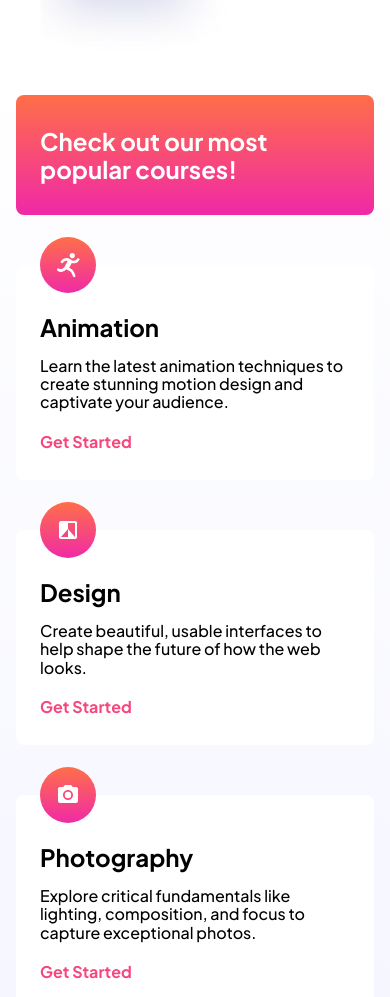
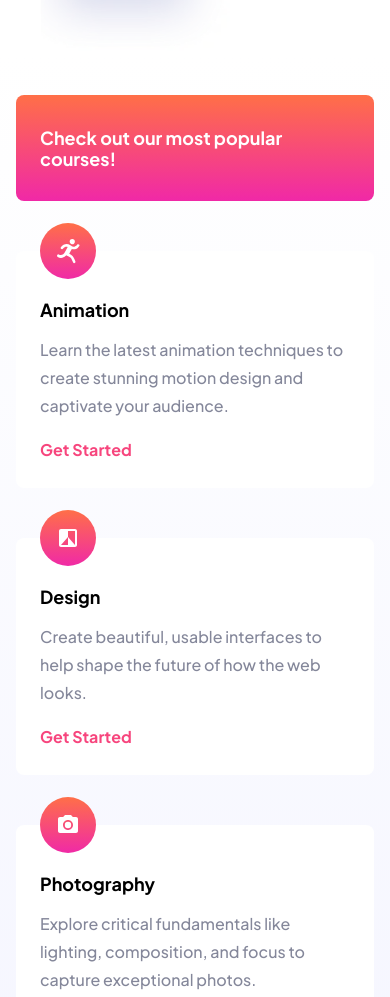
Before and after one commit to pietyr/skilled-elearning-landing-page, a website: page index.html in a window 390 px wide. Shown: the part 720-1717 px from the top of the page. Drawn offline with Linux system fonts and the light colour scheme.

Commit message:
feat: change typography for mobile

```diff
--- a/scss/components/_card.scss
+++ b/scss/components/_card.scss
@@ -8,7 +8,7 @@
 
   &__header {
     font-weight: map.get(font.$font-weights, 'body-s');
-    font-size: map.get(font.$font-sizes, 'heading-s');
+    font-size: map.get(font.$font-sizes, 'body-m');
     line-height: map.get(font.$line-heights, 'heading-s');
   }
 
@@ -17,4 +17,11 @@
     background-image: var.$orange-pink-gradient;
     color: var.$white;
   }
+
+  &__text {
+    color: var.$roman-silver;
+    font-weight: map.get(font.$font-weights, 'body-m');
+    font-size: map.get(font.$font-sizes, 'body-s');
+    line-height: map.get(font.$line-heights, 'body-s');
+  }
 }
```
Also changed, not shown: style.css, 1 other file.
